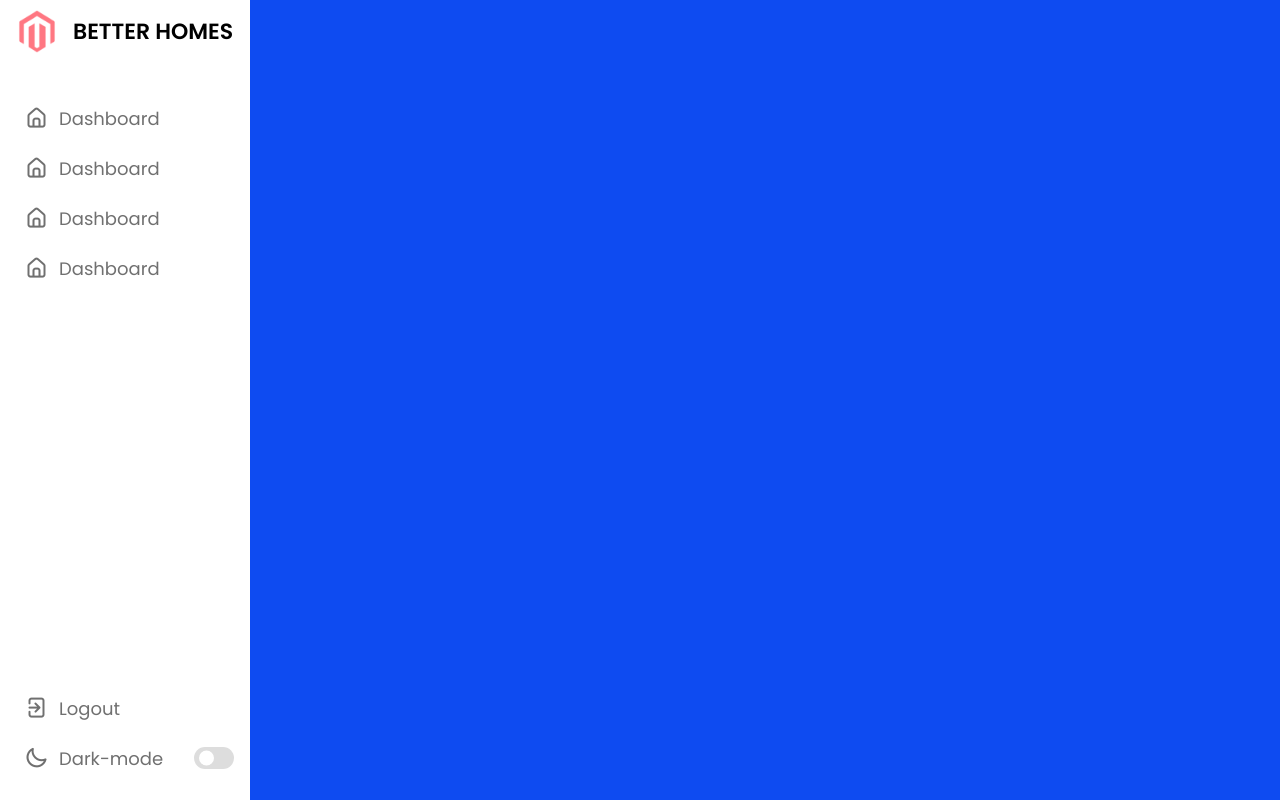
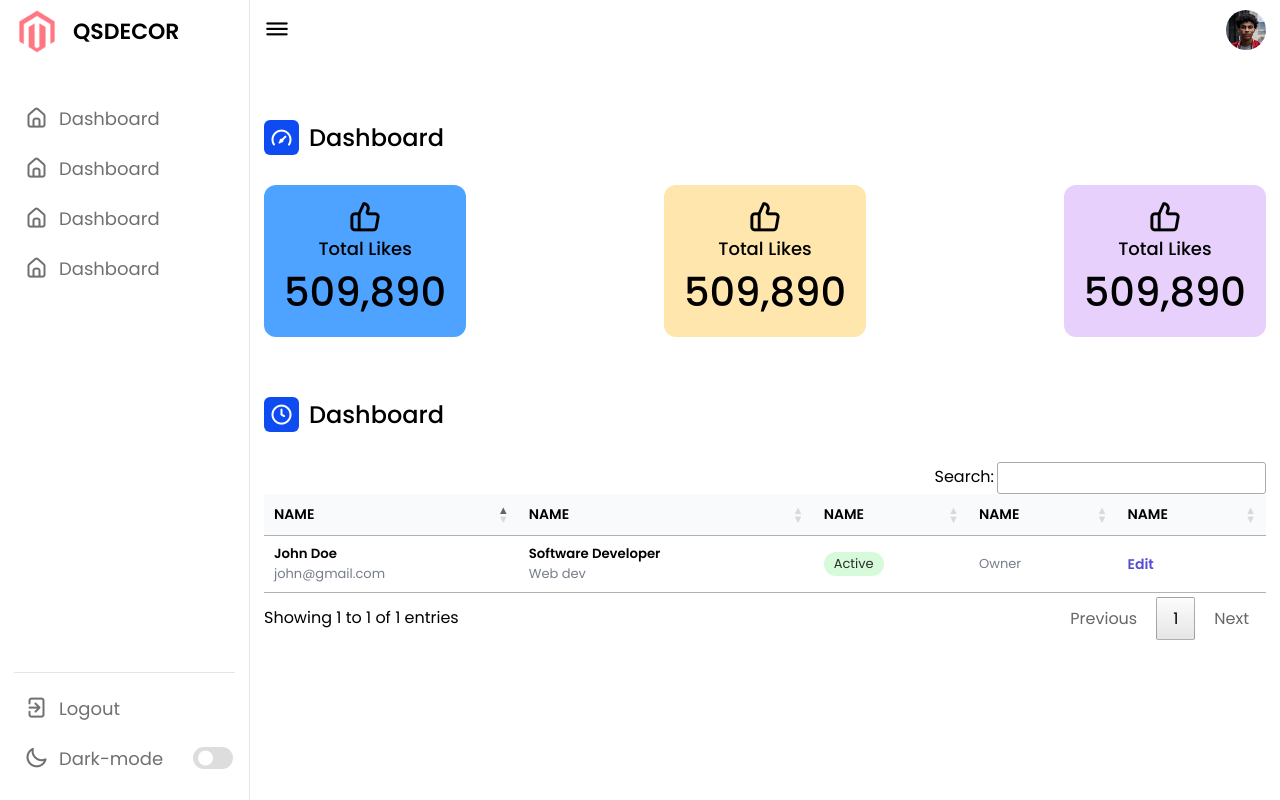
Before and after one commit to sherlockduy4869/QSDecor_Management, a PHP site: page / in a window 1280 px wide. Run offline with PHP 8.4, Linux system fonts and the light colour scheme; some libraries are stand-ins or nearby versions.

Commit message:
Feat: done desktop version

```diff
--- a/Resource/css/style.css
+++ b/Resource/css/style.css
@@ -58,6 +58,12 @@ nav{
     width: 250px;
     padding: 10px 14px;
     background-color: var(--panel-color);
+    border-right: 1px solid var(--border-color);
+    transition: var(--tran-05);
+}
+
+nav.close{
+    width: 73px;
 }
 
 nav .logo-name{
@@ -82,6 +88,12 @@ nav .logo-name .logo_name{
     font-size: 22px;
     font-weight: 600;
     color: var(--text-color);
+    transition: var(--tran-05);
+}
+
+nav.close .logo_name{
+    opacity: 0;
+    pointer-events: none;
 }
 
 nav .menu-items{
@@ -114,6 +126,10 @@ nav .menu-items{
     background-color: var(--primary-color);
 }
 
+body.dark li a:hover:before{
+    background-color: var(--text-color);
+}
+
 .menu-items li a i{
     font-size: 24px;
     min-width: 45px;
@@ -128,6 +144,12 @@ nav .menu-items{
     font-size: 18px;
     font-weight: 400;
     color: var(--black-light-color);
+    transition: var(--tran-05);
+}
+
+nav.close li a .link-name{
+    opacity: 0;
+    pointer-events: none;
 }
 
 .nav-links li a:hover i,
@@ -135,9 +157,20 @@ nav .menu-items{
     color: var(--primary-color);
 }
 
+body.dark .nav-links li a:hover i,
+body.dark .nav-links li a:hover .link-name{
+    color: var(--text-color);
+}
+
+.menu-items  .logout-mode{
+    padding-top: 10px;
+    border-top: 1px solid var(--border-color);
+}
+
 .menu-items .mode{
     display: flex;
     align-items: center;
+    white-space: nowrap;
 }
 
 .menu-items .mode-toggle{
@@ -176,3 +209,176 @@ nav .menu-items{
 body.dark .switch:before{
     left: 20px;
 }
+
+/*DASHBOARD TOP AREA*/
+
+.dashboard{
+    position: relative;
+    left: 250px;
+    background-color: var(--panel-color);
+    height: 100vh;
+    width: calc(100% - 250px);
+    padding: 10px 14px;
+    transition: var(--tran-05);
+}
+
+nav.close ~ .dashboard{
+    left: 73px;
+    width: calc(100% - 73px);
+}
+
+.dashboard .top{
+    position: fixed;
+    top: 0;
+    left: 250px;
+    display: flex;
+    width: calc(100% - 250px);
+    align-items: center;
+    justify-content: space-between;
+    background-color: var(--panel-color);
+    padding: 10px 14px;
+    transition: var(--tran-05);
+}
+
+nav.close ~.dashboard .top{
+    left: 73px;
+    width: calc(100% - 73px);
+}
+
+.dashboard .top .sidebar-toggle{
+    font-size: 26px;
+    color: var(--text-color);
+    cursor: pointer;
+}
+
+.top img{
+    width: 40px;
+    border-radius: 50%;
+}
+
+/*DASHBOARD CONTENT AREA*/
+
+.dashboard .dash-content{
+    padding-top: 50px;
+}
+
+.dash-content .title{
+    display: flex;
+    align-items: center;
+    margin: 60px 0 30px 0;
+}
+
+.dash-content .title i{
+    position: relative;
+    height: 35px;
+    width: 35px;
+    background-color: var(--primary-color);
+    border-radius: 6px;
+    color: var(--title-icon-color);
+    display: flex;
+    align-items: center;
+    justify-content: center;
+    font-size: 24px;
+}
+
+.dash-content .title .text{
+    font-size: 24px;
+    font-weight: 500;
+    color: var(--text-color);
+    margin-left: 10px;
+}
+
+.dash-content .boxes{
+    display: flex;
+    align-items: center;
+    justify-content: space-between;
+}
+
+.dash-content .boxes .box{
+    display: flex;
+    flex-direction: column;
+    align-items: center;
+    border-radius: 12px;
+    width: calc(100 / 3 - 15px);
+    padding: 15px 20px;
+    background-color: var(--box1-color);
+}
+
+.boxes .box i{
+    font-size: 35px;
+    color: var(--text-color);
+}
+
+.boxes .box .text{
+    white-space: nowrap;
+    font-size: 18px;
+    font-weight: 500;
+    color: var(--text-color);
+}
+
+.boxes .box .number{
+    font-size: 40px;
+    font-weight: 500;
+    color: var(--text-color);
+}
+
+.boxes .box.box2{
+    background-color: var(--box2-color);
+}
+
+.boxes .box.box3{
+    background-color: var(--box3-color);
+}
+
+/*BOARD TABLE AREA*/
+
+.board{
+    overflow: auto;
+    background: #fff;
+}
+
+.board p{
+    font-weight: 400;
+    font-size: 13px;
+    color: #787d8d;
+}
+
+.board .people{
+    text-align: start;
+}
+
+table{
+    border-collapse: collapse;
+}
+
+tr{
+    border-bottom: 1px solid #eef0f3;
+}
+
+thead tr th{
+    font-size: 14px;
+    text-transform: uppercase;
+    font-weight: 400;
+    background: #f9fafb;
+    text-align: start;
+    padding: 15px;
+}
+
+tbody tr td{
+    padding: 10px 15px;
+}
+
+.active p{
+    background: #d7fada;
+    padding: 2px 10px;
+    display: inline-block;
+    border-radius: 40px;
+    color: #2b2b2b;
+}
+
+.edit a{
+    text-decoration: none;
+    font-size: 14px;
+    color: #554cd1;
+    font-weight: 600;
+}
--- a/Resource/js/script.js
+++ b/Resource/js/script.js
@@ -1,8 +1,25 @@
 $(document).ready(function(){
     const body = document.querySelector("body"),
-         modeToggle = body.querySelector(".mode-toggle");
+         modeToggle = body.querySelector(".mode-toggle"),
+         sidebar = body.querySelector("nav"),
+         sidebarToggle = body.querySelector(".sidebar-toggle");
 
+    //Switch between dark and light theme
     modeToggle.addEventListener("click", function(){
-        body.classList.toggle("dark")
+        body.classList.toggle("dark");
     });
+
+    //Display and hide menu bar
+    sidebarToggle.addEventListener("click", function(){
+        sidebar.classList.toggle("close");
+    });
+
+    //Data table for tbl_cart
+    $('#tbl_cart').DataTable( {
+        "pageLength": 100,
+        dom: 'Bfrtip',
+        buttons: [
+            'copy', 'csv', 'excel', 'pdf', 'print'
+        ]
+    } );
 })
--- a/index.html
+++ b/index.html
@@ -14,6 +14,20 @@
     <script src="https://code.jquery.com/jquery-3.6.0.min.js" integrity="sha256-/xUj+3OJU5yExlq6GSYGSHk7tPXikynS7ogEvDej/m4=" crossorigin="anonymous"></script>
     <script src="/Resource/js/script.js"></script>
 
+    <!--DataTables With Print Function-->
+    <link rel="stylesheet" href="https://cdn.datatables.net/1.12.1/css/jquery.dataTables.min.css">
+    <link rel="stylesheet" href="//cdn.datatables.net/1.12.1/css/jquery.dataTables.min.css">
+    <link rel="stylesheet" href="//cdn.datatables.net/buttons/2.2.3/css/buttons.dataTables.min.css">
+
+    <script src="//cdn.datatables.net/1.12.1/js/jquery.dataTables.min.js"></script>
+
+    <script src="//cdn.datatables.net/buttons/2.2.3/js/dataTables.buttons.min.js"></script>
+    <script src="//cdnjs.cloudflare.com/ajax/libs/jszip/3.1.3/jszip.min.js"></script>
+    <script src="//cdnjs.cloudflare.com/ajax/libs/pdfmake/0.1.53/pdfmake.min.js"></script>
+    <script src="//cdnjs.cloudflare.com/ajax/libs/pdfmake/0.1.53/vfs_fonts.js"></script>
+    <script src="//cdn.datatables.net/buttons/2.2.3/js/buttons.html5.min.js"></script>
+    <script src="//cdn.datatables.net/buttons/2.2.3/js/buttons.print.min.js"></script>
+
     <title>Document</title>
 </head>
 <body>
@@ -24,7 +38,7 @@
             <div class="logo-image">
                 <img src="/Resource/img/logo.png" alt="">
             </div>
-            <span class="logo_name">BETTER HOMES</span>
+            <span class="logo_name">QSDECOR</span>
         </div>
         <div class="menu-items">
             <ul class="nav-links">
@@ -69,7 +83,83 @@
     <!--DASHBOARD AREA-->
     <section class="dashboard">
         <div class="top">
-            <i class="uil uil-bars"></i>
+            <i class="uil uil-bars sidebar-toggle"></i>
+
+            <img src="/Resource/img/profile-1.jpg" alt="">
+        </div>
+
+        <div class="dash-content">
+            <div class="overview">
+                <div class="title">
+                    <i class="uil uil-tachometer-fast"></i>
+                    <span class="text">Dashboard</span>
+                </div>
+
+                <div class="boxes">
+                    <div class="box box1">
+                        <i class="uil uil-thumbs-up"></i>
+                        <span class="text">Total Likes</span>
+                        <span class="number">509,890</span>
+                    </div>
+
+                    <div class="box box2">
+                        <i class="uil uil-thumbs-up"></i>
+                        <span class="text">Total Likes</span>
+                        <span class="number">509,890</span>
+                    </div>
+
+                    <div class="box box3">
+                        <i class="uil uil-thumbs-up"></i>
+                        <span class="text">Total Likes</span>
+                        <span class="number">509,890</span>
+                    </div>
+                </div>
+            </div>
+
+            <div class="activity">
+                <div class="title">
+                    <i class="uil uil-clock"></i>
+                    <span class="text">Dashboard</span>
+                </div>
+
+                <div class="board">
+                    <table id="tbl_cart" width="100%">
+                        <thead>
+                            <tr>
+                                <th>Name</th>
+                                <th>Name</th>
+                                <th>Name</th>
+                                <th>Name</th>
+                                <th>Name</th>
+                            </tr>
+                        </thead>
+                        <tbody>
+                            <tr>
+                                <td class="people">
+                                    <div class="people-de">
+                                        <h5>John Doe</h5>
+                                        <p>john@gmail.com</p>
+                                    </div>
+                                </td>
+                                <td class="people-des">
+                                    <h5>Software Developer</h5>
+                                    <p>Web dev</p>
+                                </td>
+                                <td class="active">
+                                    <p>Active</p>
+                                </td>
+                                <td class="role">
+                                    <p>Owner</p>
+                                </td>
+                                <td class="edit">
+                                    <a href="#">Edit</a>
+                                </td>
+                            </tr>
+                        </tbody>
+                    </table>
+                </div>
+
+            </div>
         </div>
     </section>
 
```
